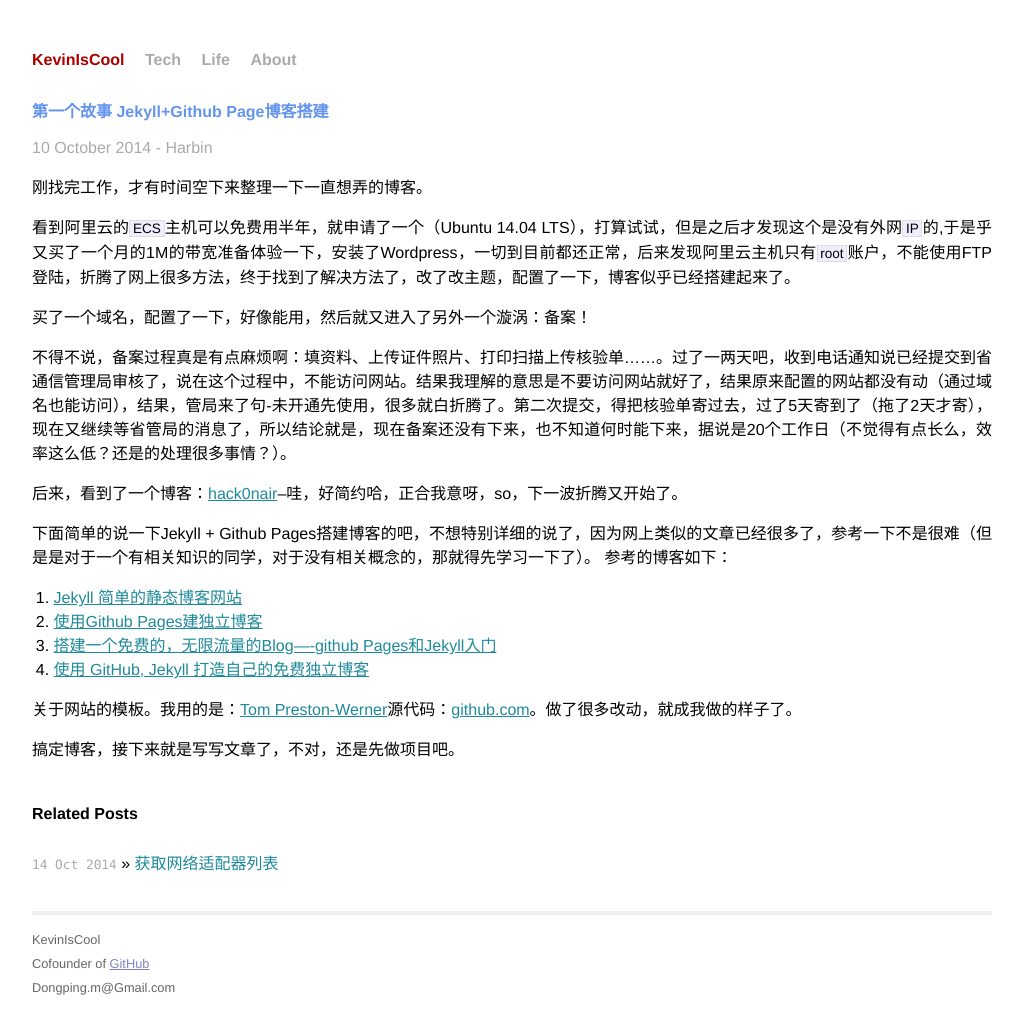
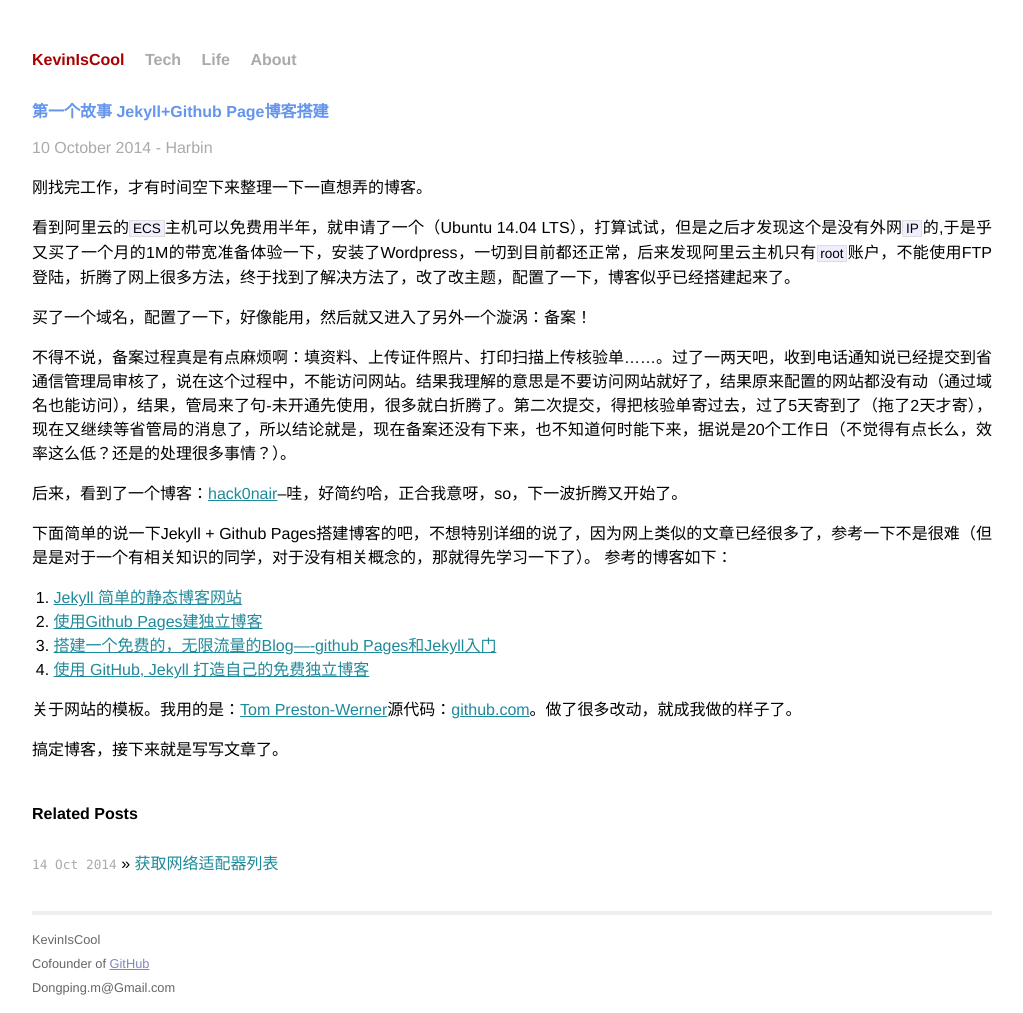
Before and after one commit to ll0KT/KevinIsCool.github.io, a Jekyll site: the page built from _posts/life/2014-10-10-About-My-Blog.md, in a window 1280 px wide. Shown: the whole page, without its empty margins (128-1151 px from the left). Built offline with Jekyll 4.4.1, drawn with Linux system fonts in a browser that asks for light colours; Markdown is read by kramdown in place of the engine named in the settings.

Commit message:
20141022

```diff
--- a/_posts/life/2014-10-10-About-My-Blog.md
+++ b/_posts/life/2014-10-10-About-My-Blog.md
@@ -29,4 +29,4 @@ category: life
 
 关于网站的模板。我用的是：[Tom Preston-Werner](http://tom.preston-werner.com/)源代码：[github.com](https://github.com/mojombo/mojombo.github.io)。做了很多改动，就成我做的样子了。
 
-搞定博客，接下来就是写写文章了，不对，还是先做项目吧。
+搞定博客，接下来就是写写文章了。
```
